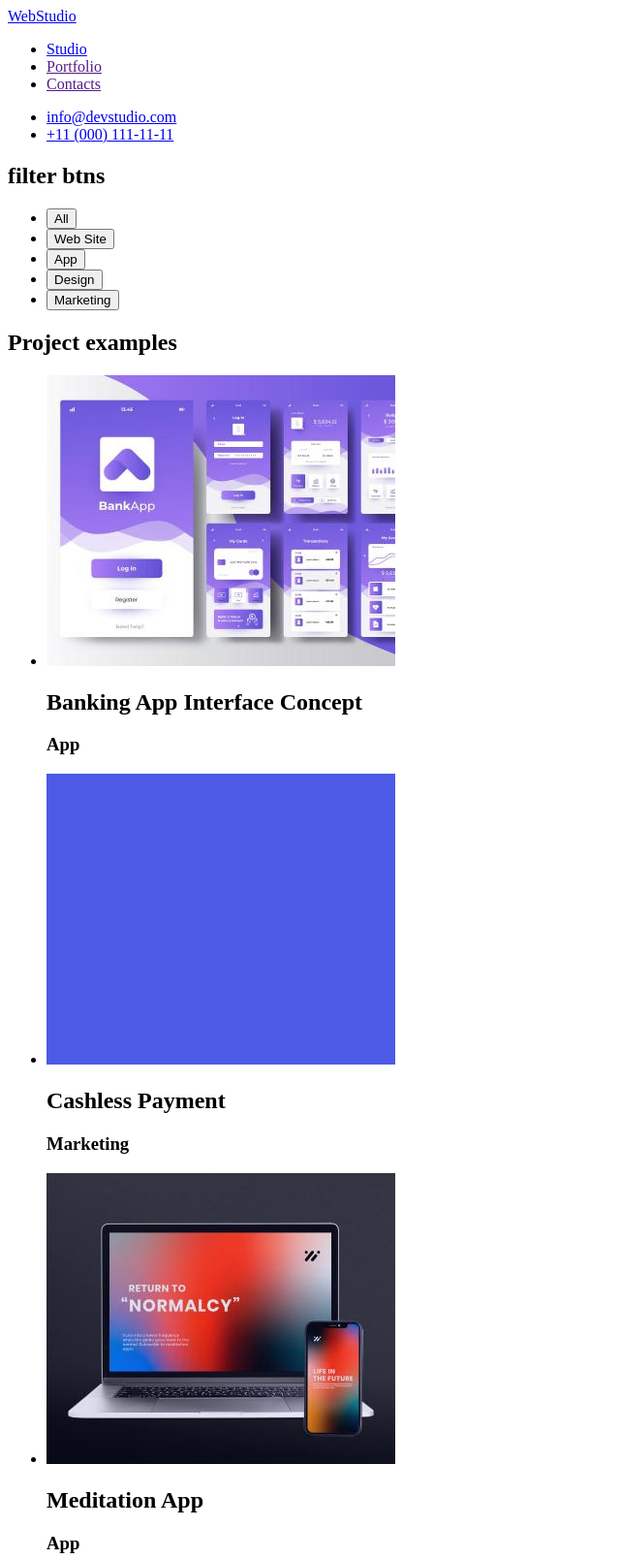
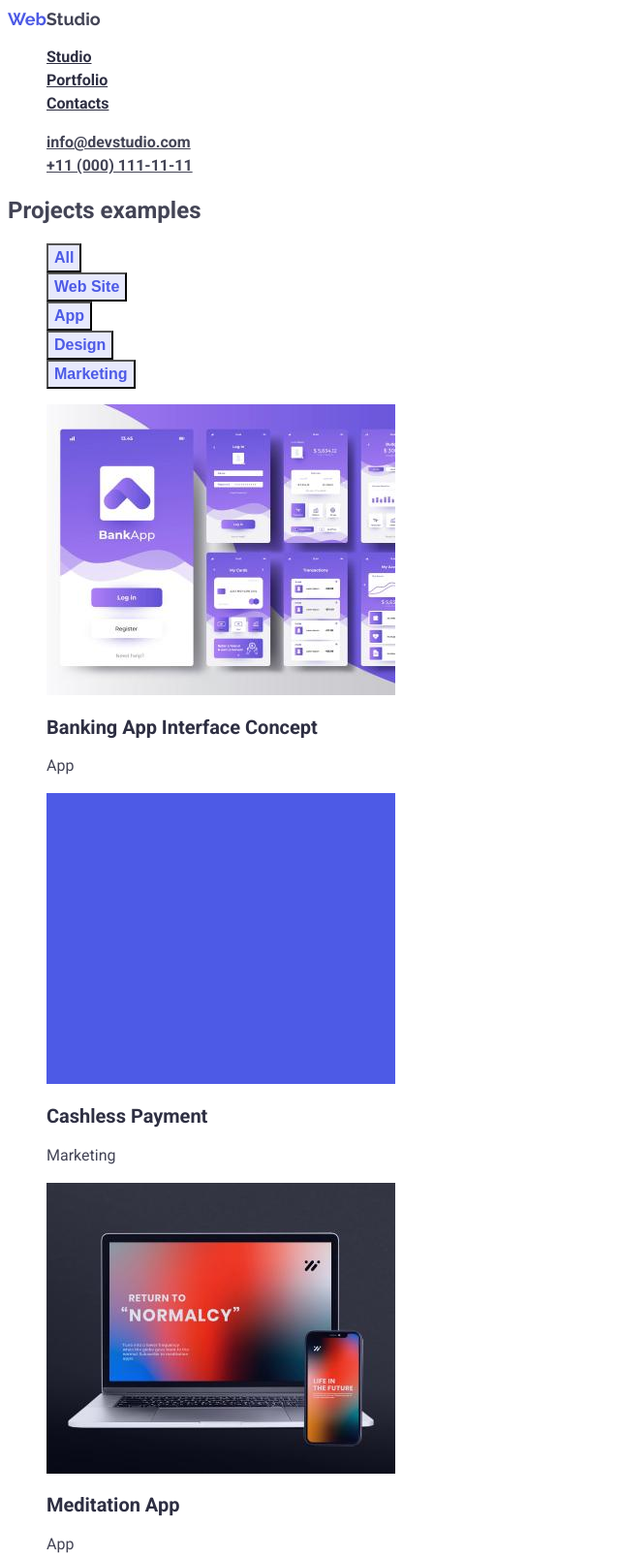
Before and after one commit to AnnaKolesnichenko/goit-markup-hw-02, a plain HTML site: page portfolio.html in a window 1280 px wide. Shown: the top 1608 px of the page at 97% size, without its empty margins (0-640 px from the left). Drawn offline with Linux system fonts and the light colour scheme.

Commit message:
CSS updates

```diff
--- a/css/styles.css
+++ b/css/styles.css
@@ -1,14 +1,115 @@
-.nav{
+body {
+    background-color: #ffffff;
+    color: #434455;
+    font-family: 'Roboto', sans-serif;
+}
+
+.list{
+    list-style: none;
+}
+
+.logo{
+    color: #434455;
+    font-family: 'Raleway';
+    font-weight: 800;
+    font-size: 18px;
+    line-height: 1.3;
+    text-decoration: none;
+}
+
+.logo span {
+    color: #4d5ae5;
+    font-family: 'Raleway';
+    font-weight: 800;
+    font-size: 18px;
+    line-height: 1.3;
+}
+
+.site-nav a{
     width: 1440px;
     height: 72px;
+    color: #2e2f42;
+    font-size: 16px;
+    font-weight: 600;
+    line-height: 1.5;
+}
+
+.contacts a {
+    color: #434455;
+    font-size: 16px;
+    font-weight: 600;
+    line-height: 1.5;
+}
+
+.filters-btn {
+    background-color: #e7e9fc;
+    color: #4d5ae5;
+    font-size: 16px;
+    font-weight: 600;
+    line-height: 1.5;
+    cursor: pointer;
+}
+
+.project-title{
+    font-size: 20px;
+    font-weight: 600;
+    line-height: 1.2;
+    color: #2e2f42;
+}
+
+.project-desc {
+    color: #434455;
+    font-size: 16px;
+    line-height: 1.5;
+}
+
+.site-nav a:hover,
+.site-nav a:focus{
+    color: #4d5ae5;
+}
+
+.contacts a:hover,
+.contacts a:focus{
+    color: #4d5ae5;
+}
+
+.filters-btn:hover,
+.filter-btns:focus {
+    background-color: #4d5ae5;
     color: #ffffff;
 }
 
-.nav a{
-    width: 71px;
-    height: 24px;
-    font-family: 'Raleway';
-    font-size: 18px;
-    font-weight: 800;
-    line-height: 24px;
+.footer > a:hover,
+.footer > a:focus{
+    color: #4d5ae5;
 }
+
+
+.footer {
+    background-color: #2e2f42;
+}
+
+.footer a{
+    color: #f4f4fd;
+    text-decoration: none;
+}
+
+.footer p{
+    color: #e7e9fc;
+    font-size: 16px;
+    line-height: 1.5;
+
+}
+
+/*
+colors
+Cloud #
+iris #4D5AE5
+navy blue #2E2F42;
+green
+slate background: #434455;
+light slate
+conrflower border: 1px solid #E7E9FC
+navy blue modal
+
+*/
--- a/portfolio.html
+++ b/portfolio.html
@@ -10,114 +10,109 @@
 </head>
 <body>
     <header>
-        <div class="navi">
             <nav>
-                <a href="/"><span>Web</span>Studio</a>
-                <ul class="navi-list">
-                    <li class="navi-list__item"><a href="./index.html">Studio</a></li>
-                    <li class="navi-list__item"><a href="">Portfolio</a></li>
-                    <li class="navi-list__item"><a href="">Contacts</a></li>
+                <a href="/" class="logo"><span>Web</span>Studio</a>
+                <ul class="site-nav list">
+                    <li><a href="./index.html">Studio</a></li>
+                    <li><a href="">Portfolio</a></li>
+                    <li><a href="">Contacts</a></li>
                 </ul>
             </nav>
-            <ul class="contacts">
-                <li class="contacts-mail"><a href="mailto:info@devstudio.com">info@devstudio.com</a></li>
-                <li class="contacts-tel"><a href="tel:+110001111111">+11 (000) 111-11-11</a></li>
+            <ul class="contacts list">
+                <li><a href="mailto:info@devstudio.com">info@devstudio.com</a></li>
+                <li><a href="tel:+110001111111">+11 (000) 111-11-11</a></li>
             </ul>
-        </div>
     </header>
     <main>
-        <section class="filter">
-            <h1>filter btns</h1>
-            <ul class="filters">
-                <li class="filters-btn">
-                    <button type="button">All</button>
+        <section>
+            <h1>Projects examples</h1>
+            <ul class="filters list">
+                <li>
+                    <button type="button" class="filters-btn">All</button>
                 </li>
-                <li class="filters-btn">
-                    <button type="button">Web Site</button>
+                <li>
+                    <button type="button"  class="filters-btn">Web Site</button>
                 </li>
-                <li class="filters-btn">
-                    <button type="button">App</button>
+                <li>
+                    <button type="button"  class="filters-btn">App</button>
                 </li>
-                <li class="filters-btn">
-                    <button type="button">Design</button>
+                <li>
+                    <button type="button"  class="filters-btn">Design</button>
                 </li>
-                <li class="filters-btn">
-                    <button type="button">Marketing</button>
+                <li>
+                    <button type="button"  class="filters-btn">Marketing</button>
                 </li>
             </ul>
-        </section>
-        <section class="projects">
-            <h1>Project examples</h1>
-            <ul class="project">
-                <li class="project-item">
+            <ul class="projects list">
+                <li class="project">
                     <a>
                         <img src="./images/bank_app.jpg" alt="bank application" width="360">
-                        <h2>Banking App Interface Concept</h2>
-                        <h3>App</h3>
+                        <h2  class="project-title">Banking App Interface Concept</h2>
+                        <p class="project-desc">App</p>
                     </a>
                 </li>
-                <li class="project-item">
+                <li class="project">
                     <a>
                         <img src="./images/cashless_pay.jpg" alt="blank picture" width="360">
-                        <h2>Cashless Payment</h2>
-                        <h3>Marketing</h3>
+                        <h2 class="project-title">Cashless Payment</h2>
+                        <p class="project-desc">Marketing</p>
                     </a>
                 </li>
-                <li class="project-item">
+                <li class="project">
                     <a>
                         <img src="./images/meditation_app.jpg" alt="meditation app" width="360">
-                        <h2>Meditation App</h2>
-                        <h3>App</h3>
+                        <h2 class="project-title">Meditation App</h2>
+                        <p class="project-desc">App</p>
                     </a>
                 </li>
-                <li class="project-item">
+                <li class="project">
                     <a>
                         <img src="./images/taxi_service.jpg" alt="steering wheel" width="360">
-                        <h2>Taxi Service</h2>
-                        <h3>Marketing</h3>
+                        <h2 class="project-title">Taxi Service</h2>
+                        <p class="project-desc">Marketing</p>
                     </a>
                 </li>
-                <li class="project-item">
+                <li class="project">
                     <a>
                         <img src="./images/screen_pic.jpg" alt="wallpapers" width="360">
-                        <h2>Screen Illustrations</h2>
-                        <h3>Design</h3>
+                        <h2 class="project-title">Screen Illustrations</h2>
+                        <p class="project-desc">Design</p>
                     </a>
                 </li>
-                <li class="project-item">
+                <li class="project">
                     <a>
                         <img src="./images/online_course.jpg" alt="smiling girl" width="360">
-                        <h2>Online Courses</h2>
-                        <h3>Marketing</h3>
+                        <h2 class="project-title">Online Courses</h2>
+                        <p class="project-desc">Marketing</p>
                     </a>
                 </li>
-                <li class="project-item">
+                <li class="project">
                     <a>
                         <img src="./images/instagram_conc.jpg" alt="instagram layout" width="360">
-                        <h2>Instagram Stories Concept</h2>
-                        <h3>Design</h3>
+                        <h2 class="project-title">Instagram Stories Concept</h2>
+                        <p class="project-desc">Design</p>
                     </a>
                 </li>
-                <li class="project-item">
+                <li class="project">
                     <a>
                         <img src="./images/organic_food.jpg" alt="organic food" width="360">
-                        <h2>Organic Food</h2>
-                        <h3>Web Site</h3>
+                        <h2 class="project-title">Organic Food</h2>
+                        <p class="project-desc">Web Site</p>
                     </a>
                 </li>
-                <li class="project-item">
+                <li class="project">
                     <a>
                         <img src="./images/fresh_coffee.jpg" alt="creamy coffee" width="360">
-                        <h2>Fresh Coffee</h2>
-                        <h3>Web Site</h3>
+                        <h2 class="project-title">Fresh Coffee</h2>
+                        <p class="project-desc">Web Site</p>
                     </a>
                 </li>
             </ul>
         </section>
     </main>
     <footer>
-        <div class="finishing">
-            <a href="/"><span>Web</span>Studio</a>
+        <div class="footer">
+            <a href="/" class="logo foot"><span>Web</span>Studio</a>
 
             <p>Increase the flow of customers and sales for
                 your business with digital marketing & growth solutions.
```
